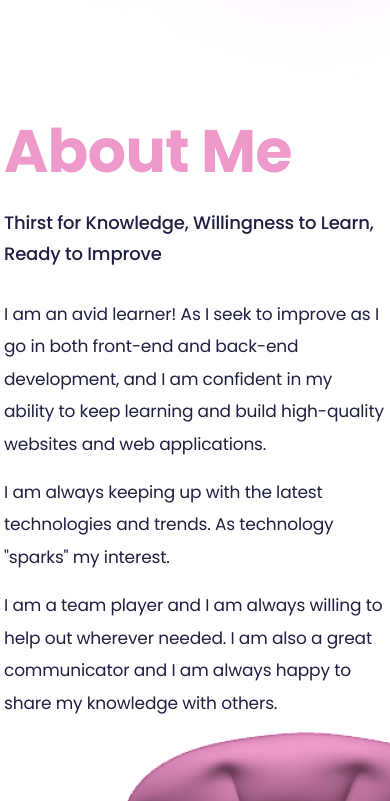
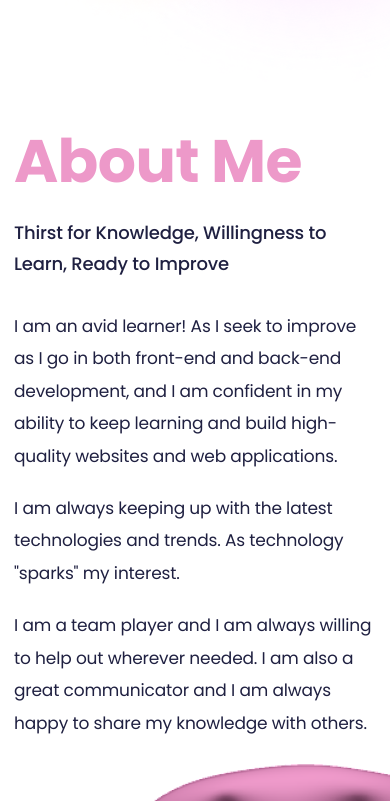
Before and after one commit to zzzbia/potential-portfolio, a plain HTML site: page index.html in a window 390 px wide. Shown: the part 903-1704 px from the top of the page. Drawn offline with Linux system fonts and the light colour scheme.

Commit message:
Added refences and wireframe mockup link, changed about me css to add margin

```diff
--- a/assets/css/styles.css
+++ b/assets/css/styles.css
@@ -1,3 +1,4 @@
+/* Root Selector */
 :root {
     /* declare a variable with `--` syntax */
     --dark: #1F2041;
@@ -7,6 +8,7 @@
     --border-round: 20px;
 }
 
+/* Header styles */
 header {
     display: flex;
     justify-content: space-between;
@@ -16,11 +18,13 @@ header {
     max-width: 1236px;
 }
 
+/* Base Section Dimensions*/
 section {
     margin: 0 auto;
     max-width: 1236px;
 }
 
+/* Header h1 style, Logo */
 header h1 {
     font-family: 'Roboto';
     font-style: normal;
@@ -31,6 +35,7 @@ header h1 {
 
 }
 
+/* Navigation anchor */
 nav a {
     font-family: 'Poppins';
     font-style: normal;
@@ -48,6 +53,7 @@ nav a:hover {
     color: var(--blue);
 }
 
+/* Hero Container Styles */
 .hero-section {
     display: flex;
     flex-wrap: wrap;
@@ -139,6 +145,7 @@ nav a:hover {
     flex-direction: column;
     max-width: 600px;
     justify-content: center;
+    margin: 10px;
 }
 
 .about-content h1 {
@@ -179,7 +186,7 @@ p {
 
 }
 
-.work-section {}
+/* .work-section {} */
 
 .work-section h2 {
     font-family: 'Poppins';
@@ -219,7 +226,7 @@ p {
     color: var(--dark);
 }
 
-.work.full {}
+/* .work.full {} */
 
 .work.half {
     width: 100%;
@@ -248,6 +255,7 @@ p {
     flex-wrap: wrap;
 }
 
+/* Contact Section  */
 footer {
     background: rgba(44, 95, 246, 0.23);
     width: 100%;
@@ -307,6 +315,7 @@ footer {
     align-content: space-between;
 }
 
+/* Media Query Resizing */
 @media screen and (max-width: 768px) {
 
     main,
@@ -324,6 +333,11 @@ footer {
 
     .hero-content h1 {
         font-size: 50px;
+    }
+
+    /* paragraph style for the About Section */
+    p {
+        margin: 10px auto;
     }
 
     .work {
```
Also changed, not shown: 1 other file.
